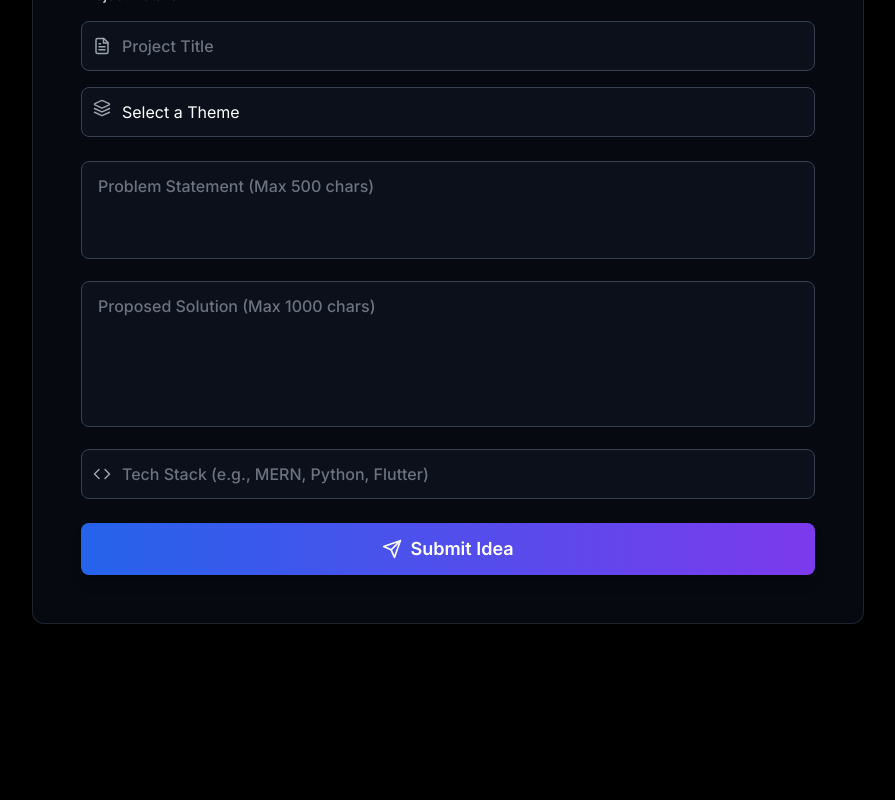
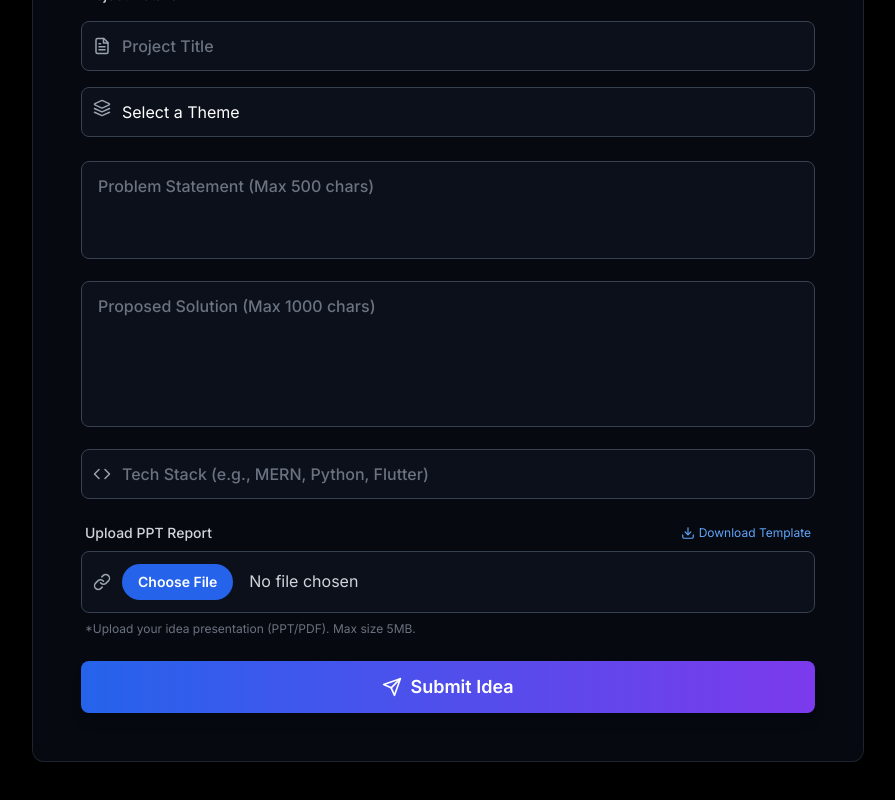
Before and after one commit to revanthbanoth/NRCM_CodeStorm, a React (Vite) app in the folder client/: page /idea-submission in a window 1280 px wide. Shown: the part 346-1146 px from the top of the page, without its empty margins (192-1087 px from the left). Before the commit the page ends 1050 px from the top, so only its background shows below. Built offline with nearby package versions, Linux system fonts and the light colour scheme.

Commit message:
Update IdeaSubmission.jsx

```diff
--- a/client/src/pages/IdeaSubmission.jsx
+++ b/client/src/pages/IdeaSubmission.jsx
@@ -1,6 +1,6 @@
 import { useState } from 'react';
 import { motion } from 'framer-motion';
-import { Send, Code, FileText, Layers, Lightbulb, Users, Mail } from 'lucide-react';
+import { Send, Code, FileText, Layers, Lightbulb, Users, Mail, Link as LinkIcon, Download } from 'lucide-react';
 import axios from 'axios';
 import { toast } from 'react-toastify';
 
@@ -12,7 +12,8 @@ const IdeaSubmission = () => {
         theme: '',
         problemStatement: '',
         solutionDescription: '',
-        techStack: ''
+        techStack: '',
+        pptFile: null
     });
     const [loading, setLoading] = useState(false);
 
@@ -21,7 +22,11 @@ const IdeaSubmission = () => {
     ];
 
     const handleChange = (e) => {
-        setFormData({ ...formData, [e.target.name]: e.target.value });
+        if (e.target.type === 'file') {
+            setFormData({ ...formData, [e.target.name]: e.target.files[0] });
+        } else {
+            setFormData({ ...formData, [e.target.name]: e.target.value });
+        }
     };
 
     const handleSubmit = async (e) => {
@@ -29,11 +34,24 @@ const IdeaSubmission = () => {
         setLoading(true);
         try {
             const apiUrl = import.meta.env.VITE_API_URL || 'http://localhost:5000';
-            const res = await axios.post(`${apiUrl}/api/events/idea`, formData);
+
+            const submissionData = new FormData();
+            Object.keys(formData).forEach(key => {
+                submissionData.append(key, formData[key]);
+            });
+
+            const res = await axios.post(`${apiUrl}/api/events/idea`, submissionData, {
+                headers: { 'Content-Type': 'multipart/form-data' }
+            });
+
             toast.success('Idea Submitted Successfully! 🚀');
             setFormData({
-                teamName: '', leaderEmail: '', projectTitle: '', theme: '', problemStatement: '', solutionDescription: '', techStack: ''
+                teamName: '', leaderEmail: '', projectTitle: '', theme: '', problemStatement: '', solutionDescription: '', techStack: '', pptFile: null
             });
+
+            // Reset file input manually if needed
+            document.getElementById('pptFile').value = '';
+
         } catch (error) {
             toast.error(error.response?.data?.message || 'Submission failed');
         } finally {
@@ -92,6 +110,36 @@ const IdeaSubmission = () => {
                         <InputGroup icon={<Code size={18} />} name="techStack" placeholder="Tech Stack (e.g., MERN, Python, Flutter)" value={formData.techStack} onChange={handleChange} required />
                     </div>
 
+                    {/* PPT Section */}
+                    <div className="space-y-2">
+                        <div className="flex items-center justify-between px-1">
+                            <label className="text-sm font-medium text-gray-300">Upload PPT Report</label>
+                            <a
+                                href="#"
+                                className="text-xs text-blue-400 hover:text-blue-300 flex items-center gap-1 transition-colors"
+                            >
+                                <Download size={14} /> Download Template
+                            </a>
+                        </div>
+                        <div className="relative group">
+                            <div className="absolute left-3 top-1/2 -translate-y-1/2 text-gray-400 pointer-events-none">
+                                <LinkIcon size={18} />
+                            </div>
+                            <input
+                                id="pptFile"
+                                type="file"
+                                name="pptFile"
+                                accept=".ppt,.pptx,.pdf"
+                                onChange={handleChange}
+                                className="w-full bg-gray-900/50 border border-gray-700 rounded-lg py-3 pl-10 pr-4 text-gray-300 file:mr-4 file:py-2 file:px-4 file:rounded-full file:border-0 file:text-sm file:font-semibold file:bg-blue-600 file:text-white hover:file:bg-blue-700 cursor-pointer"
+                                required
+                            />
+                        </div>
+                        <p className="text-xs text-gray-500 px-1">
+                            *Upload your idea presentation (PPT/PDF). Max size 5MB.
+                        </p>
+                    </div>
+
                     <button
                         type="submit"
                         disabled={loading}
```
